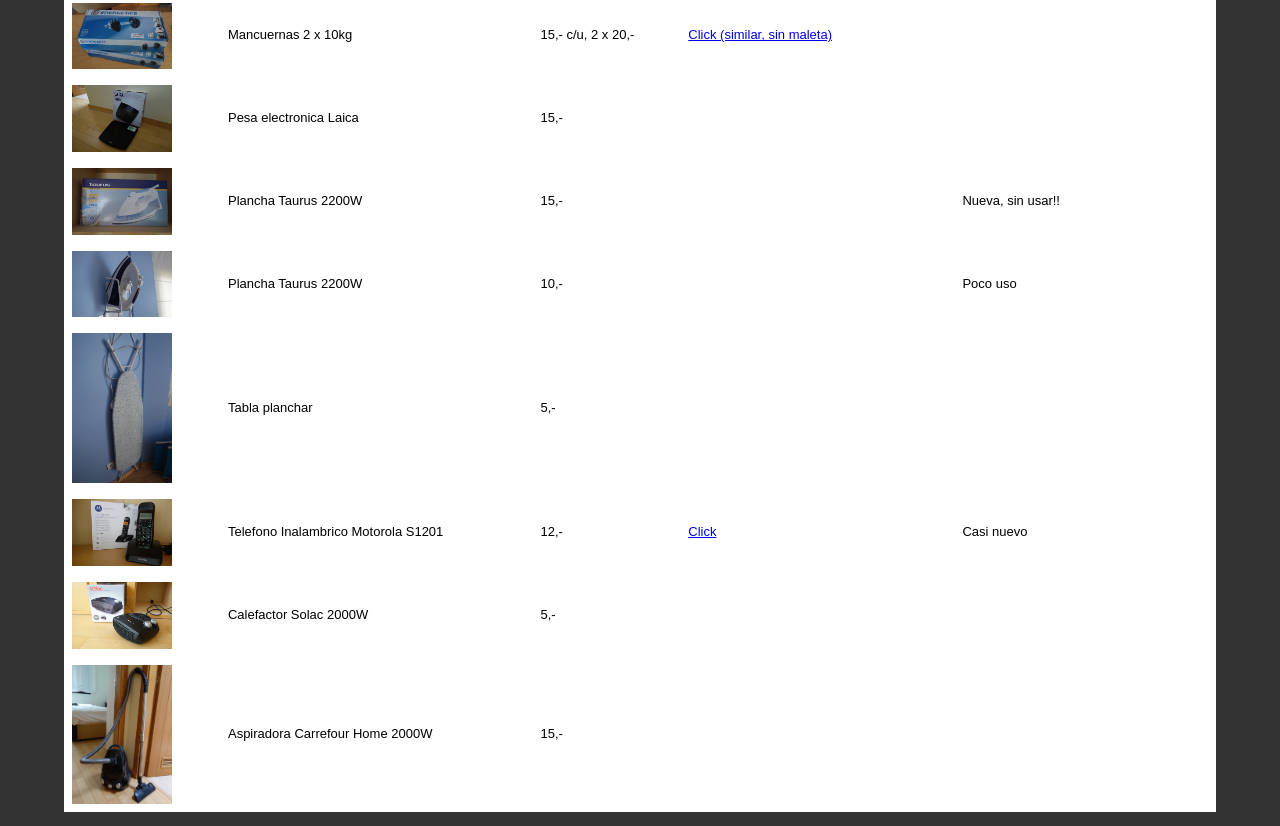
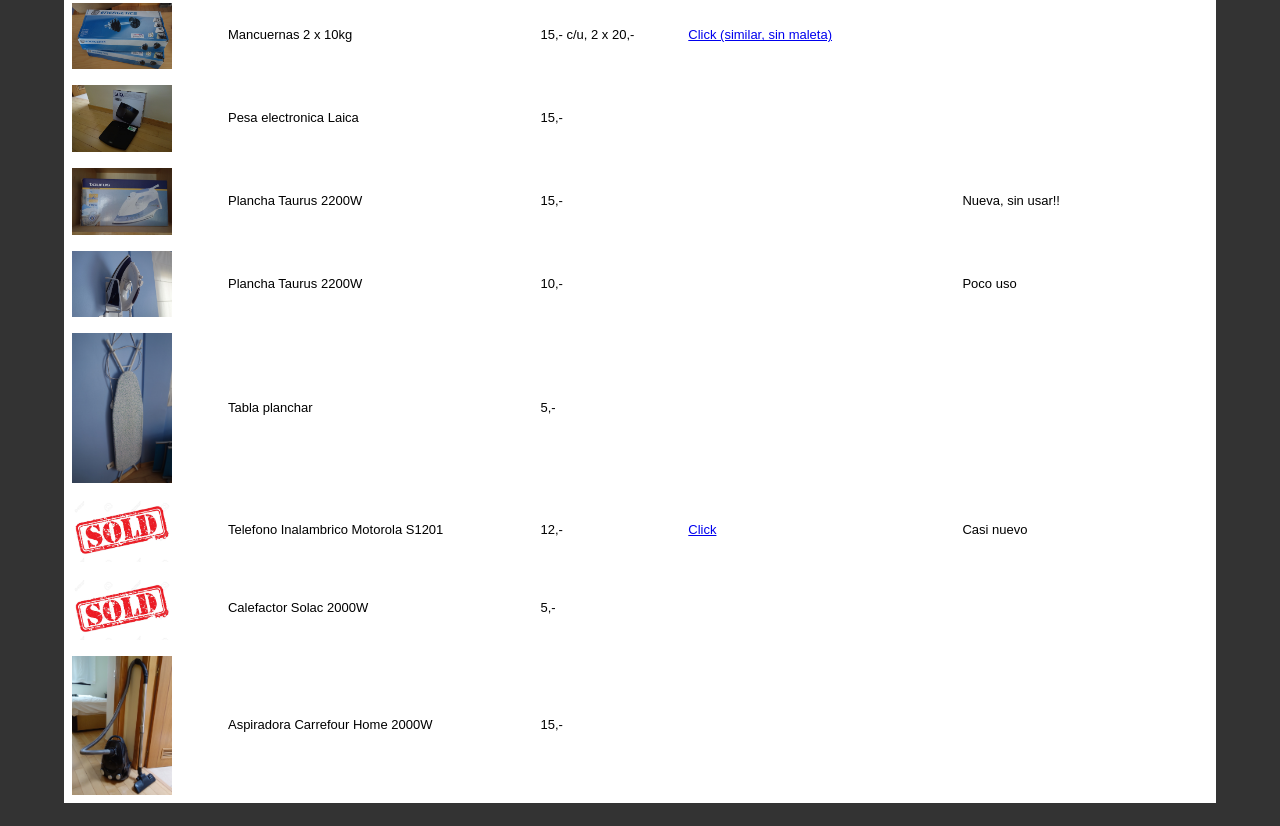
Before and after one commit to mcisternas/mcisternas.github.io, a plain HTML site: page forsale.html in a window 1280 px wide. Shown: the part 1321-2147 px from the top of the page. Drawn offline with Linux system fonts and the light colour scheme; a script that the page names is missing.

Commit message:
no message

```diff
--- a/forsale.html
+++ b/forsale.html
@@ -201,7 +201,7 @@
  </tr>
 
  <tr>
-   <td><a href="sale_pics/telefono.JPG"><img src="sale_pics/telefono.JPG" width="100"></a></td>
+   <td><a href="sale_pics/telefono.JPG"><img src="sale_pics/sold.JPG" width="100"></a></td>
    <td>Telefono Inalambrico Motorola S1201</td>
    <td>12,-</td>
    <td><a href="http://tiendas.mediamarkt.es/p/telefono-motorola-s1201-negro-con-manos-libres-1153237">Click</a></td>
@@ -209,7 +209,7 @@
  </tr>
 
  <tr>
-   <td><a href="sale_pics/calefactor.JPG"><img src="sale_pics/calefactor.JPG" width="100"></a></td>
+   <td><a href="sale_pics/calefactor.JPG"><img src="sale_pics/sold.JPG" width="100"></a></td>
    <td>Calefactor Solac 2000W</td>
    <td>5,-</td>
    <td></td>
```
Also changed, not shown: sale_pics/sold.JPG (added).
